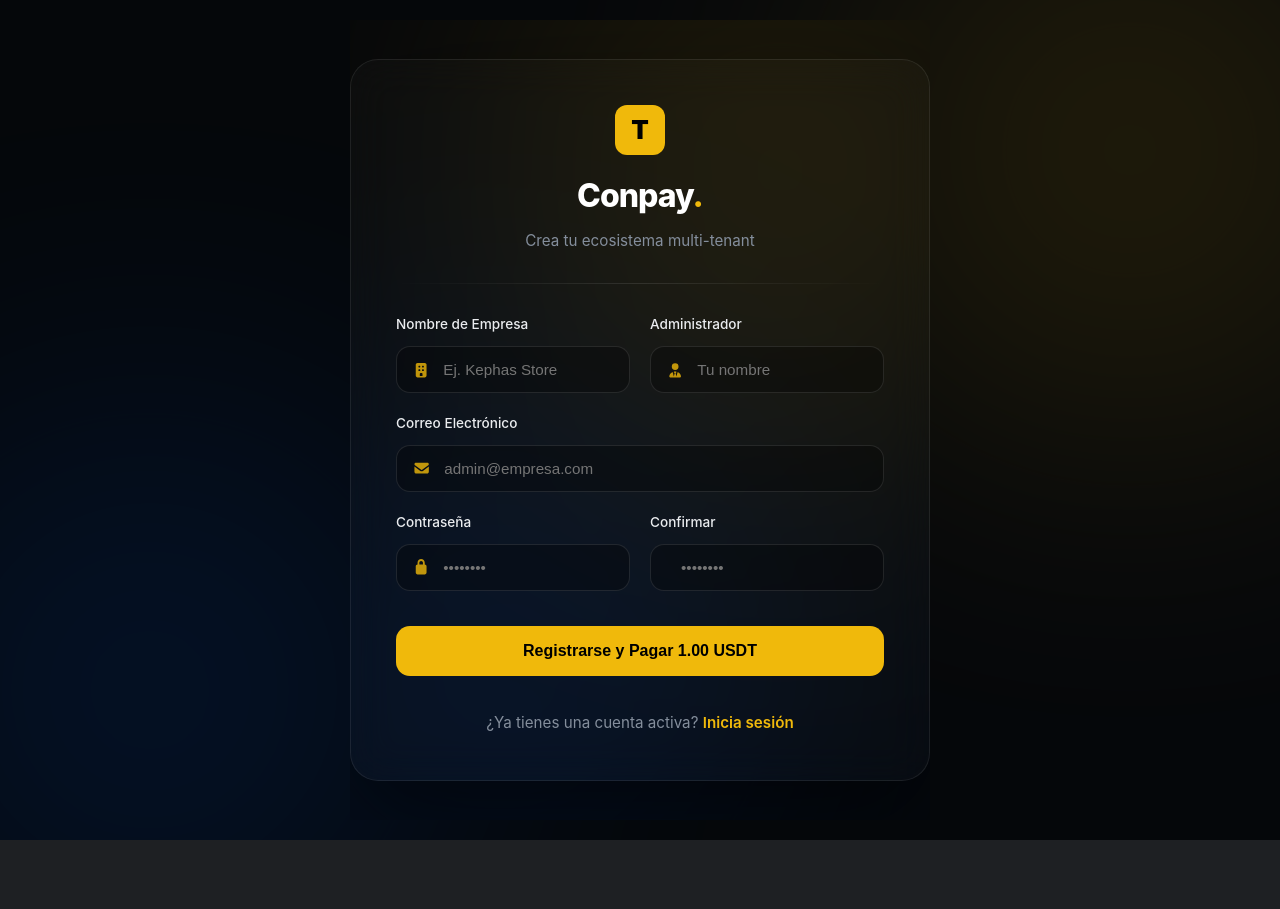
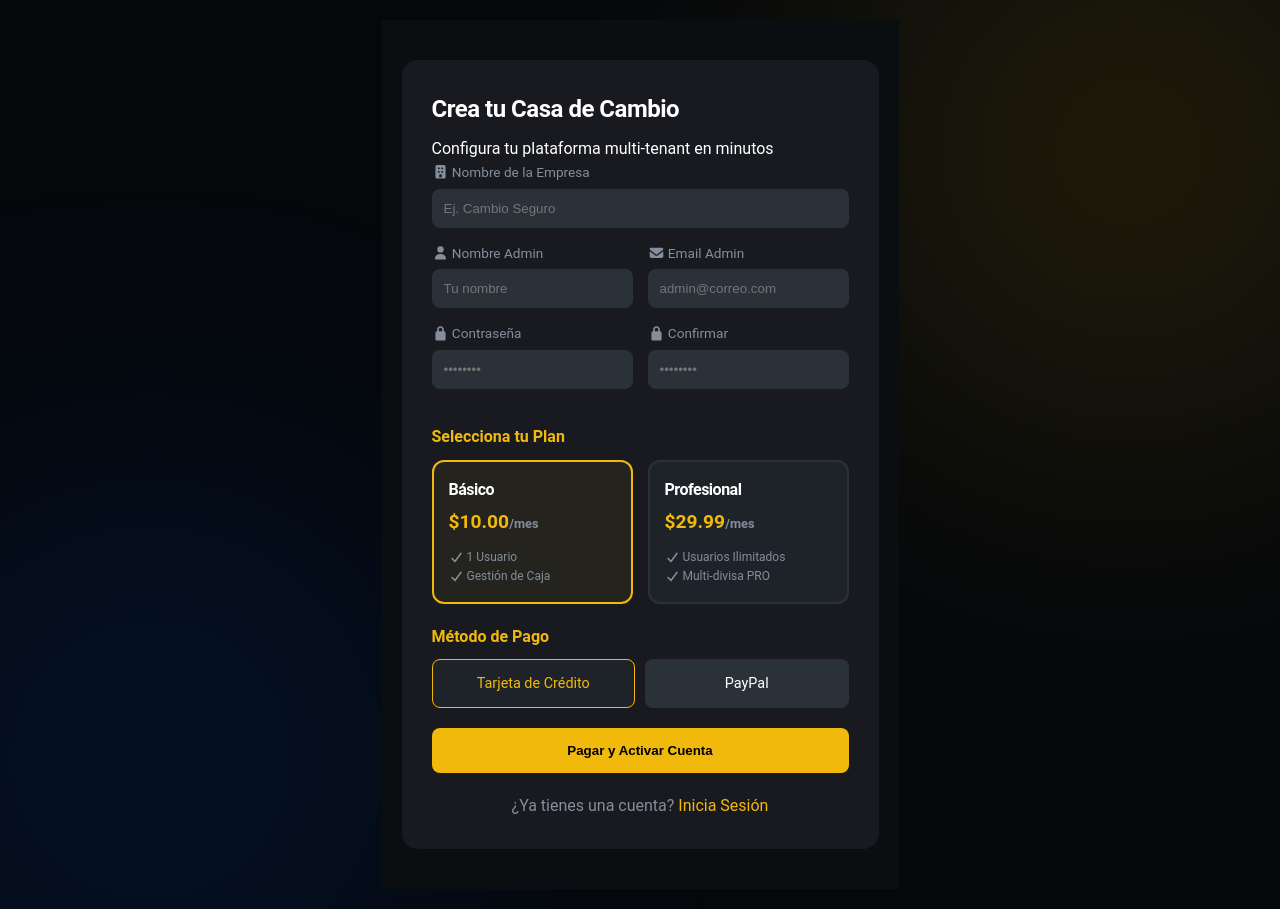
Before and after one commit to Argi2912/KhepasFrontEnd, a Vue app: page /register in a window 1280 px wide. Before the commit the page ends 840 px from the top, so only its background shows below. Built offline with nearby package versions, Linux system fonts and the light colour scheme.

Commit message:
paypal payment

```diff
--- /dev/null
+++ b/src/views/PaymentSuccess.vue
@@ -0,0 +1,113 @@
+<template>
+  <div class="success-container">
+    <div class="success-card">
+      <div v-if="checking" class="loading-state">
+        <div class="spinner"></div>
+        <h2>Procesando tu suscripción...</h2>
+        <p>Estamos confirmando el pago con la plataforma. No cierres esta ventana.</p>
+      </div>
+
+      <div v-else-if="active" class="active-state">
+        <div class="icon-check">✔</div>
+        <h2>¡Cuenta Activada!</h2>
+        <p>Tu plataforma ya está lista para operar.</p>
+        <button @click="goToLogin" class="btn-primary">Ir al Dashboard</button>
+      </div>
+
+      <div v-else class="error-state">
+        <h2>Aún no recibimos la confirmación</h2>
+        <p>El pago puede tardar unos minutos. Si ya pagaste, espera un momento y recarga.</p>
+        <button @click="checkStatus" class="btn-secondary">Reintentar ahora</button>
+      </div>
+    </div>
+  </div>
+</template>
+
+<script setup>
+import { ref, onMounted } from 'vue'
+import { useRouter, useRoute } from 'vue-router'
+import axios from 'axios'
+import notify from '@/services/notify'
+
+const route = useRoute()
+const router = useRouter()
+const checking = ref(true)
+const active = ref(false)
+
+// Obtenemos el ID del tenant desde la URL o el storage (donde lo hayas guardado al registrar)
+const tenantId = route.query.tenant_id
+
+const checkStatus = async () => {
+  checking.value = true
+  try {
+    // Necesitas crear este endpoint simple en Laravel
+    const response = await axios.get(`/api/tenants/check-status/${tenantId}`)
+    if (response.data.is_active) {
+      active.value = true
+      notify.success('¡Pago confirmado!')
+    }
+  } catch (error) {
+    console.error('Error verificando status', error)
+  } finally {
+    checking.value = false
+  }
+}
+
+const goToLogin = () => router.push('/login')
+
+onMounted(() => {
+  // Intentar verificar al llegar y reintentar cada 5 segundos si no está activo
+  checkStatus()
+  const interval = setInterval(() => {
+    if (active.value) clearInterval(interval)
+    else checkStatus()
+  }, 5000)
+})
+</script>
+
+<style scoped>
+.success-container {
+  display: flex;
+  justify-content: center;
+  align-items: center;
+  min-height: 100vh;
+  background: #0b0e11;
+  color: white;
+}
+.success-card {
+  background: #181a20;
+  padding: 40px;
+  border-radius: 16px;
+  text-align: center;
+  max-width: 400px;
+}
+.spinner {
+  border: 4px solid rgba(255, 255, 255, 0.1);
+  border-left-color: #f0b90b;
+  border-radius: 50%;
+  width: 40px;
+  height: 40px;
+  animation: spin 1s linear infinite;
+  margin: 0 auto 20px;
+}
+@keyframes spin {
+  to {
+    transform: rotate(360deg);
+  }
+}
+.icon-check {
+  font-size: 50px;
+  color: #0ecb81;
+  margin-bottom: 20px;
+}
+.btn-primary {
+  background: #f0b90b;
+  color: black;
+  border: none;
+  padding: 12px 24px;
+  border-radius: 8px;
+  font-weight: bold;
+  cursor: pointer;
+  margin-top: 20px;
+}
+</style>
--- a/src/views/Register.vue
+++ b/src/views/Register.vue
@@ -14,27 +14,38 @@ const form = reactive({
   admin_email: '',
   password: '',
   password_confirmation: '',
+  plan: 'basic', // Valor por defecto
+  method: 'stripe', // Valor por defecto
 })
 
 const isLoading = ref(false)
-const paymentData = ref(null)
 
 const handleRegister = async () => {
-    if (!form.company_name || !form.admin_email || !form.password) {
-        notify.warning('Todos los campos son obligatorios.')
-        return
-    }
-    if (form.password !== form.password_confirmation) {
-        notify.warning('Las contraseñas no coinciden.')
-        return
-    }
-
   isLoading.value = true
   try {
+    // 1. Llamamos a la store
     const response = await authStore.register(form)
-        paymentData.value = response.data
-        notify.success('Registro exitoso. Procede al pago.')
+
+    // DEBUG: Mira qué llega exactamente en la consola
+    console.log('Respuesta completa del backend:', response)
+
+    // 2. Verificamos la URL.
+    // A veces Axios envuelve la respuesta en .data, a veces la store ya lo hace.
+    const url = response.data?.url || response.url
+
+    if (url) {
+      notify.success('Redirigiendo a la pasarela de pago...')
+      // Pequeño delay para que el usuario vea el mensaje
+      setTimeout(() => {
+        window.location.href = url
+      }, 1000)
+    } else {
+      notify.error('No se recibió la URL de pago.')
+    }
   } catch (error) {
+    // Si el backend responde con error 422 o 500
+    const msg = error.response?.data?.error || 'Error al procesar el registro'
+    notify.error(msg)
     console.error(error)
   } finally {
     isLoading.value = false
@@ -45,225 +56,248 @@ const goToLogin = () => router.push({ name: 'login' })
 </script>
 
 <template>
-    <div class="auth-wrapper">
-        <div class="ambient-light gold-light"></div>
-        <div class="ambient-light blue-light"></div>
-
-        <div class="auth-content">
-            <div class="glass-card">
-                <div class="brand-header">
-                    <div class="logo-box">T</div>
-                    <h1 class="brand-title">Conpay<span class="gold-dot">.</span></h1>
-                    <p class="brand-tagline">
-                        {{ !paymentData ? 'Crea tu ecosistema multi-tenant' : 'Activación de suscripción' }}
-                    </p>
+  <div class="auth-container">
+    <div class="auth-card">
+      <div class="auth-header">
+        <h2>Crea tu Casa de Cambio</h2>
+        <p>Configura tu plataforma multi-tenant en minutos</p>
       </div>
 
-                <div class="separator"></div>
+      <form @submit.prevent="handleRegister" class="auth-form">
+        <div class="form-section">
+          <label><font-awesome-icon icon="building" /> Nombre de la Empresa</label>
+          <input v-model="form.company_name" type="text" placeholder="Ej. Cambio Seguro" required />
+        </div>
 
-                <form v-if="!paymentData" @submit.prevent="handleRegister" class="auth-form">
         <div class="form-row">
-                        <div class="input-group">
-                            <label>Nombre de Empresa</label>
-                            <div class="input-field">
-                                <font-awesome-icon icon="fa-solid fa-building" class="field-icon" />
-                                <input v-model="form.company_name" type="text" placeholder="Ej. Kephas Store" />
+          <div class="form-section">
+            <label><font-awesome-icon icon="user" /> Nombre Admin</label>
+            <input v-model="form.admin_name" type="text" placeholder="Tu nombre" required />
+          </div>
+          <div class="form-section">
+            <label><font-awesome-icon icon="envelope" /> Email Admin</label>
+            <input
+              v-model="form.admin_email"
+              type="email"
+              placeholder="admin@correo.com"
+              required
+            />
           </div>
         </div>
-                        <div class="input-group">
-                            <label>Administrador</label>
-                            <div class="input-field">
-                                <font-awesome-icon icon="fa-solid fa-user-tie" class="field-icon" />
-                                <input v-model="form.admin_name" type="text" placeholder="Tu nombre" />
+
+        <div class="form-row">
+          <div class="form-section">
+            <label><font-awesome-icon icon="lock" /> Contraseña</label>
+            <input v-model="form.password" type="password" placeholder="••••••••" required />
+          </div>
+          <div class="form-section">
+            <label><font-awesome-icon icon="lock" /> Confirmar</label>
+            <input
+              v-model="form.password_confirmation"
+              type="password"
+              placeholder="••••••••"
+              required
+            />
+          </div>
+        </div>
+
+        <div class="plans-container">
+          <label class="section-title">Selecciona tu Plan</label>
+          <div class="plan-cards">
+            <div
+              class="plan-card"
+              :class="{ active: form.plan === 'basic' }"
+              @click="form.plan = 'basic'"
+            >
+              <div class="plan-info">
+                <h3>Básico</h3>
+                <p>$10.00<span>/mes</span></p>
+              </div>
+              <ul class="plan-features">
+                <li><font-awesome-icon icon="check" /> 1 Usuario</li>
+                <li><font-awesome-icon icon="check" /> Gestión de Caja</li>
+              </ul>
+            </div>
+            <div
+              class="plan-card"
+              :class="{ active: form.plan === 'pro' }"
+              @click="form.plan = 'pro'"
+            >
+              <div class="plan-info">
+                <h3>Profesional</h3>
+                <p>$29.99<span>/mes</span></p>
+              </div>
+              <ul class="plan-features">
+                <li><font-awesome-icon icon="check" /> Usuarios Ilimitados</li>
+                <li><font-awesome-icon icon="check" /> Multi-divisa PRO</li>
+              </ul>
             </div>
           </div>
         </div>
 
-                    <div class="input-group">
-                        <label>Correo Electrónico</label>
-                        <div class="input-field">
-                            <font-awesome-icon icon="fa-solid fa-envelope" class="field-icon" />
-                            <input v-model="form.admin_email" type="email" placeholder="admin@empresa.com" />
+        <div class="payment-methods">
+          <label class="section-title">Método de Pago</label>
+          <div class="method-options">
+            <label class="method-btn" :class="{ selected: form.method === 'stripe' }">
+              <input type="radio" v-model="form.method" value="stripe" />
+              <font-awesome-icon :icon="['fab', 'stripe']" /> Tarjeta de Crédito
+            </label>
+            <label class="method-btn" :class="{ selected: form.method === 'paypal' }">
+              <input type="radio" v-model="form.method" value="paypal" />
+              <font-awesome-icon :icon="['fab', 'paypal']" /> PayPal
+            </label>
           </div>
         </div>
 
-                    <div class="form-row">
-                        <div class="input-group">
-                            <label>Contraseña</label>
-                            <div class="input-field">
-                                <font-awesome-icon icon="fa-solid fa-lock" class="field-icon" />
-                                <input v-model="form.password" type="password" placeholder="••••••••" />
-                            </div>
-                        </div>
-                        <div class="input-group">
-                            <label>Confirmar</label>
-                            <div class="input-field">
-                                <font-awesome-icon icon="fa-solid fa-shield-check" class="field-icon" />
-                                <input v-model="form.password_confirmation" type="password" placeholder="••••••••" />
-                            </div>
-                        </div>
-                    </div>
-
-                    <button type="submit" class="primary-btn" :disabled="isLoading">
-                        <span v-if="isLoading" class="spinner"></span>
-                        <span v-else>Registrarse y Pagar 1.00 USDT</span>
+        <button type="submit" class="btn-primary" :disabled="isLoading">
+          <span v-if="!isLoading">Pagar y Activar Cuenta</span>
+          <span v-else><font-awesome-icon icon="spinner" spin /> Procesando...</span>
         </button>
       </form>
 
-                <div v-else class="payment-view">
-                    <div class="qr-wrapper">
-                        <p class="qr-text">Escanea con tu aplicación de <b>Binance</b></p>
-                        <div class="qr-border">
-                            <img :src="paymentData.payment.qr_code_url" alt="QR Binance Pay" />
-                        </div>
-                    </div>
-
-                    <div class="action-buttons">
-                        <a :href="paymentData.payment.checkout_url" target="_blank" class="binance-link">
-                            <font-awesome-icon icon="fa-solid fa-arrow-up-right-from-square" /> Ir a Binance Web
-                        </a>
-                    </div>
-
-                    <div class="notice-card">
-                        <font-awesome-icon icon="fa-solid fa-info-circle" />
-                        <p>Tu cuenta se activará automáticamente al confirmarse el pago en la red.</p>
-                    </div>
-                </div>
-
-                <div class="auth-footer">
-                    <p>¿Ya tienes una cuenta activa? <span @click="goToLogin" class="gold-link">Inicia sesión</span></p>
-                </div>
-            </div>
+      <div class="auth-footer">¿Ya tienes una cuenta? <a @click="goToLogin">Inicia Sesión</a></div>
     </div>
   </div>
 </template>
 
 <style scoped>
-/* Contenedor Principal Estilo Landing */
-.auth-wrapper {
-    min-height: 100vh;
-    background-color: #05070a;
+/* Contenedor de Planes */
+.plans-container {
+  margin: 20px 0;
+}
+.section-title {
+  display: block;
+  margin-bottom: 10px;
+  font-weight: 600;
+  color: #f0b90b;
+}
+
+.plan-cards {
+  display: grid;
+  grid-template-columns: 1fr 1fr;
+  gap: 15px;
+}
+.plan-card {
+  background: #1e2329;
+  border: 2px solid #2b3139;
+  padding: 15px;
+  border-radius: 12px;
+  cursor: pointer;
+  transition: 0.3s;
+}
+.plan-card.active {
+  border-color: #f0b90b;
+  background: rgba(240, 185, 11, 0.05);
+}
+.plan-card h3 {
+  font-size: 1rem;
+  margin-bottom: 5px;
+}
+.plan-card p {
+  font-size: 1.2rem;
+  font-weight: bold;
+  color: #f0b90b;
+}
+.plan-card p span {
+  font-size: 0.8rem;
+  color: #848e9c;
+}
+.plan-features {
+  list-style: none;
+  padding: 0;
+  margin-top: 10px;
+  font-size: 0.75rem;
+  color: #848e9c;
+}
+
+/* Métodos de Pago */
+.method-options {
+  display: flex;
+  gap: 10px;
+}
+.method-btn {
+  flex: 1;
   display: flex;
   align-items: center;
   justify-content: center;
-    position: relative;
-    overflow: hidden;
-    font-family: 'Inter', sans-serif;
-    color: #fff;
+  gap: 10px;
+  background: #2b3139;
+  padding: 12px;
+  border-radius: 8px;
+  cursor: pointer;
+  transition: 0.3s;
+  font-size: 0.9rem;
+  border: 1px solid transparent;
+}
+.method-btn.selected {
+  border-color: #f0b90b;
+  color: #f0b90b;
+  background: #1e2329;
+}
+.method-btn input {
+  display: none;
 }
 
-/* Luces Ambientales */
-.ambient-light {
-    position: absolute;
-    width: 600px;
-    height: 600px;
-    border-radius: 50%;
-    filter: blur(140px);
-    opacity: 0.12;
-    pointer-events: none;
+/* Estilos de formulario base (manteniendo tu línea) */
+.auth-container {
+  display: flex;
+  justify-content: center;
+  padding: 40px 20px;
+  background: #0b0e11;
+  min-height: 100vh;
+  color: white;
 }
-.gold-light { top: -150px; right: -150px; background: #f0b90b; }
-.blue-light { bottom: -150px; left: -150px; background: #0062ff; }
-
-/* Tarjeta de Cristal */
-.glass-card {
-    background: rgba(255, 255, 255, 0.02);
-    backdrop-filter: blur(20px);
-    -webkit-backdrop-filter: blur(20px);
-    border: 1px solid rgba(255, 255, 255, 0.08);
-    border-radius: 28px;
-    padding: 45px;
+.auth-card {
+  background: #181a20;
+  padding: 30px;
+  border-radius: 16px;
   width: 100%;
-    max-width: 580px;
-    box-shadow: 0 40px 100px rgba(0, 0, 0, 0.6);
-    position: relative;
-    z-index: 10;
+  max-width: 550px;
 }
-
-/* Encabezado */
-.brand-header { text-align: center; margin-bottom: 30px; }
-.logo-box {
-    width: 50px; height: 50px; background: #f0b90b; color: #000;
-    display: inline-flex; align-items: center; justify-content: center;
-    font-weight: 900; border-radius: 12px; font-size: 1.6rem; margin-bottom: 15px;
+.form-row {
+  display: grid;
+  grid-template-columns: 1fr 1fr;
+  gap: 15px;
 }
-.brand-title { font-size: 2rem; font-weight: 800; margin: 0; letter-spacing: -1px; }
-.gold-dot { color: #f0b90b; }
-.brand-tagline { color: #848e9c; font-size: 0.95rem; margin-top: 8px; }
-
-.separator { height: 1px; background: linear-gradient(90deg, transparent, rgba(255,255,255,0.1), transparent); margin: 30px 0; }
-
-/* Formulario */
-.form-row { display: grid; grid-template-columns: 1fr 1fr; gap: 20px; }
-.input-group { margin-bottom: 20px; }
-.input-group label { display: block; color: #eaecef; font-size: 0.85rem; margin-bottom: 10px; font-weight: 500; }
-
-.input-field {
-    background: rgba(0, 0, 0, 0.3);
-    border: 1px solid rgba(255, 255, 255, 0.1);
-    border-radius: 14px;
-    display: flex; align-items: center;
-    padding: 0 16px; transition: 0.3s cubic-bezier(0.4, 0, 0.2, 1);
+.form-section {
+  margin-bottom: 15px;
 }
-.input-field:focus-within { border-color: #f0b90b; box-shadow: 0 0 0 1px #f0b90b; background: rgba(0, 0, 0, 0.5); }
-.field-icon { color: #f0b90b; font-size: 0.9rem; opacity: 0.8; }
-
+.form-section label {
+  display: block;
+  margin-bottom: 5px;
+  font-size: 0.85rem;
+  color: #848e9c;
+}
 input {
-    background: transparent; border: none; color: #fff; padding: 14px;
-    width: 100%; outline: none; font-size: 0.95rem;
+  width: 100%;
+  background: #2b3139;
+  border: none;
+  padding: 12px;
+  border-radius: 8px;
+  color: white;
 }
-
-/* Botón Principal */
-.primary-btn {
-    background: #f0b90b; color: #000; border: none; padding: 16px;
-    border-radius: 14px; font-weight: 700; cursor: pointer;
-    transition: 0.3s; margin-top: 15px; width: 100%; font-size: 1rem;
+.btn-primary {
+  width: 100%;
+  padding: 15px;
+  background: #f0b90b;
+  color: black;
+  border: none;
+  border-radius: 8px;
+  font-weight: bold;
+  cursor: pointer;
+  margin-top: 20px;
 }
-.primary-btn:hover:not(:disabled) { background: #ffc424; transform: translateY(-2px); box-shadow: 0 10px 20px rgba(240, 185, 11, 0.2); }
-.primary-btn:disabled { opacity: 0.6; cursor: not-allowed; }
-
-/* Binance Payment View */
-.payment-view { text-align: center; animation: slideUp 0.4s ease-out; }
-.qr-border {
-    background: #fff; padding: 15px; border-radius: 20px;
-    display: inline-block; margin: 20px 0; box-shadow: 0 10px 30px rgba(0,0,0,0.3);
+.btn-primary:disabled {
+  opacity: 0.6;
+  cursor: not-allowed;
 }
-.qr-border img { width: 200px; height: 200px; display: block; }
-.qr-text { color: #848e9c; font-size: 0.9rem; }
-
-.binance-link {
-    display: inline-flex; align-items: center; gap: 8px;
-    color: #f0b90b; text-decoration: none; font-weight: 600;
-    margin-bottom: 25px; padding: 10px 20px; border-radius: 10px;
-    background: rgba(240, 185, 11, 0.05); transition: 0.3s;
+.auth-footer {
+  text-align: center;
+  margin-top: 20px;
+  color: #848e9c;
 }
-.binance-link:hover { background: rgba(240, 185, 11, 0.1); }
-
-.notice-card {
-    background: rgba(240, 185, 11, 0.08); border: 1px solid rgba(240, 185, 11, 0.2);
-    padding: 15px; border-radius: 12px; color: #f0b90b; font-size: 0.85rem;
-    display: flex; align-items: center; gap: 12px; line-height: 1.4;
-}
-
-.auth-footer { text-align: center; margin-top: 35px; color: #848e9c; font-size: 0.95rem; }
-.gold-link { color: #f0b90b; font-weight: 600; cursor: pointer; transition: 0.2s; }
-.gold-link:hover { text-decoration: underline; }
-
-@keyframes slideUp {
-    from { opacity: 0; transform: translateY(20px); }
-    to { opacity: 1; transform: translateY(0); }
-}
-
-.spinner {
-    width: 20px; height: 20px; border: 3px solid rgba(0,0,0,0.1);
-    border-top-color: #000; border-radius: 50%; display: inline-block;
-    animation: spin 0.8s linear infinite;
-}
-@keyframes spin { to { transform: rotate(360deg); } }
-
-/* Adaptabilidad móvil */
-@media (max-width: 600px) {
-    .form-row { grid-template-columns: 1fr; gap: 0; }
-    .glass-card { padding: 30px 20px; }
+.auth-footer a {
+  color: #f0b90b;
+  cursor: pointer;
 }
 </style>
```
Also changed, not shown: src/router/index.js (+38 -19 lines). Lines whose indentation alone changed are shown as unchanged.
